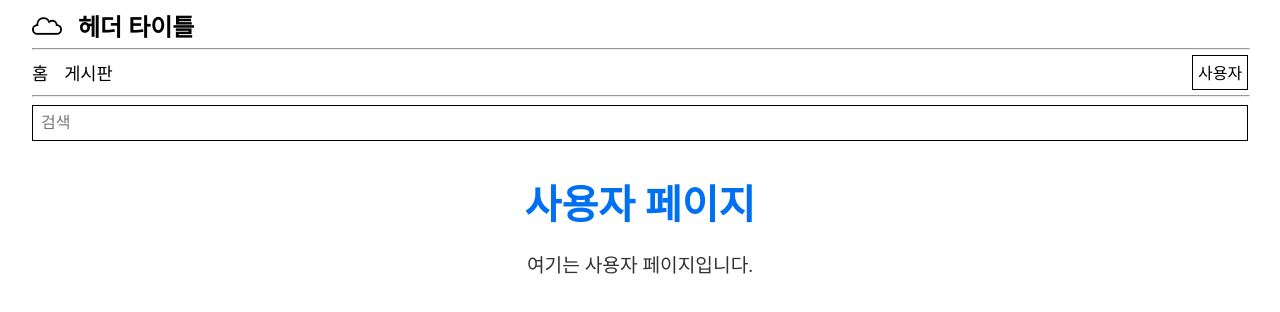
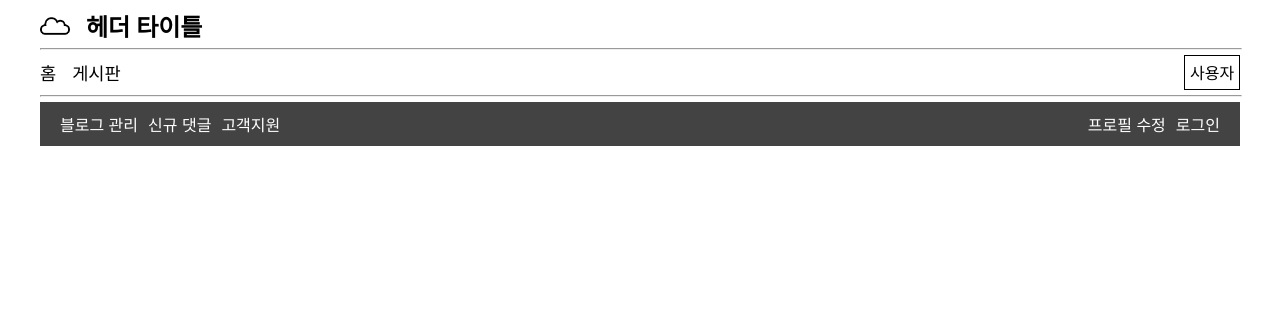
Before and after one commit to 2024-1-Capstone-Design-1/frontend, a Next.js app: page /user in a window 1280 px wide. Shown: the top 312 px of the page. Built offline with nearby package versions, Linux system fonts and the light colour scheme.

Commit message:
Add User Header

```diff
--- a/src/components/Header.js
+++ b/src/components/Header.js
@@ -1,7 +1,7 @@
 import { useRouter } from 'next/router'; // useRouter 훅 임포트
 
 // Header 컴포넌트를 정의함
-export default function Header() {
+export default function Header({ disableSearch }) {
   const router = useRouter(); // useRouter 훅 사용
 
   // Home과 게시판 버튼 클릭 시 콘솔 로그를 출력하는 함수 정의
@@ -12,6 +12,7 @@ export default function Header() {
 
   return (
     <header style={headerStyle}>
+      <div style={headerContentStyle}>
         <div style={logoContainerStyle}>
           <img src="/logo.png" alt="Logo" style={logoStyle} /> {/* 로고 이미지 */}
           <h1 style={titleStyle}>헤더 타이틀</h1> {/* 헤더 타이틀 */}
@@ -25,8 +26,11 @@ export default function Header() {
           <a href="#" style={userButtonStyle} onClick={() => handleClick('user')}>사용자</a> {/* '사용자' 버튼 */}
         </nav>
         <hr style={dividerStyle} /> {/* 가로 구분선 */}
+        {!disableSearch && (  // 검색창 비활성화가 아닐 때만 검색창을 렌더링
           <div style={searchContainerStyle}>
             <input type="text" placeholder="검색" style={searchInputStyle} /> {/* 검색창 */}
+          </div>
+        )}
       </div>
     </header>
   );
@@ -35,11 +39,18 @@ export default function Header() {
 // 스타일 객체 정의
 const headerStyle = {
   display: 'flex', // 플렉스 박스 사용
+  justifyContent: 'center', // 중앙 정렬
+  width: '100%', // 전체 너비 사용
+  boxSizing: 'border-box', // 패딩을 포함하여 박스 크기 설정
+};
+
+const headerContentStyle = {
+  width: '100%', // 전체 너비 사용
+  maxWidth: '1440px', // 최대 너비 설정
+  display: 'flex', // 플렉스 박스 사용
   flexDirection: 'column', // 플렉스 방향을 컬럼으로 설정
   alignItems: 'flex-start', // 왼쪽 정렬
-  padding: '0 1rem', // 좌우 패딩 설정
-  width: '100%', // 전체 너비 사용
-  maxWidth: '1440px', // 최대 너비 설정
+  // padding: '0 0rem', // 좌우 패딩 설정
   boxSizing: 'border-box', // 패딩을 포함하여 박스 크기 설정
 };
 
@@ -89,7 +100,6 @@ const userButtonStyle = {
   cursor: 'pointer', // 커서 포인터로 설정
   padding: '0.3rem 0.3rem', // 패딩 설정
   border: '1px solid #000000', // 테두리 설정
-//   borderRadius: '5px' // 테두리 반경 설정
 };
 
 const searchContainerStyle = {
--- a/src/pages/user.js
+++ b/src/pages/user.js
@@ -4,6 +4,13 @@ import Header from '../components/Header'; // Header 컴포넌트 임포트
 
 // User 함수형 컴포넌트 정의
 export default function User() {
+
+    // 버튼 클릭 시 로그를 출력하는 함수
+    const handleButtonClick = (buttonName) => {
+      console.log(`${buttonName} 버튼 클릭됨`);
+    };
+
+
   return (
     <div className={styles.container}> {/* 컨테이너 div */}
       <Head>
@@ -12,12 +19,19 @@ export default function User() {
         <link rel="icon" href="/favicon.ico" /> {/* 파비콘 */}
       </Head>
 
-      <Header /> {/* Header 컴포넌트 추가 */}
+      <Header disableSearch={true}/> {/* Header 컴포넌트 추가, 검색창 비활성화 */}
 
-      <main className={styles.main}> {/* 메인 컨텐츠 */}
-        <h1 className={styles.title}>사용자 페이지</h1>
-        <p className={styles.description}>여기는 사용자 페이지입니다.</p>
-      </main>
+      <div className={styles.userContainer}>
+        <div className={styles.leftLinks}>
+          <button className={styles.userLinkButton} onClick={() => handleButtonClick('블로그 관리')}>블로그 관리</button>
+          <button className={styles.userLinkButton} onClick={() => handleButtonClick('신규 댓글')}>신규 댓글</button>
+          <button className={styles.userLinkButton} onClick={() => handleButtonClick('고객지원')}>고객지원</button>
+        </div>
+        <div className={styles.rightLinks}>
+          <button className={styles.userLinkButton} onClick={() => handleButtonClick('프로필 수정')}>프로필 수정</button>
+          <button className={styles.userLinkButton} onClick={() => handleButtonClick('로그인')}>로그인</button>
+        </div>
+      </div>
     </div>
   );
 }
--- a/src/styles/User.module.css
+++ b/src/styles/User.module.css
@@ -1,30 +1,39 @@
+/* 컨테이너 전체에 패딩 적용 */
 .container {
-    min-height: 100vh;
-    padding: 0 0.5rem;
-    display: flex;
-    flex-direction: column;
-    justify-content: flex-start;
-    align-items: center;
-  }
+  padding: 0 2rem; /* 좌우 2rem 패딩 적용 */
+}
 
-  .main {
-    padding: 2rem 0;
-    flex: 1;
-    display: flex;
-    flex-direction: column;
-    justify-content: flex-start;
-    align-items: center;
-    width: 100%;
-    max-width: 800px;
-  }
+/* 유저 컨테이너 스타일 */
+.userContainer {
+  display: flex; /* 플렉스박스를 사용하여 자식 요소 배치 */
+  justify-content: space-between; /* 자식 요소 사이의 공간을 동일하게 분배 */
+  align-items: center; /* 자식 요소들을 수직 중앙 정렬 */
+  padding: 10px 20px; /* 내부 여백 설정 */
+  background-color: #434343; /* 배경 색상 설정 */
+  max-width: 1440px; /* 최대 너비 설정 */
+  margin: 0 auto; /* 가운데 정렬 */
+  box-sizing: border-box; /* 패딩과 테두리를 포함한 전체 너비 설정 */
+}
 
-  .title {
-    margin: 0;
-    font-size: 2.5rem;
-    color: #0070f3;
-  }
+/* 왼쪽 링크들 스타일 */
+.leftLinks,
+.rightLinks {
+  display: flex; /* 플렉스박스를 사용하여 자식 요소 배치 */
+  gap: 10px; /* 자식 요소들 사이의 간격 설정 */
+}
 
-  .description {
-    font-size: 1.2rem;
-    color: #333;
-  }
+/* 텍스트 버튼 스타일 */
+.userLinkButton {
+  background: none; /* 배경색 없음 */
+  border: none; /* 테두리 없음 */
+  color: #ffffff; /* 텍스트 색상 */
+  font-size: 16px; /* 폰트 크기 설정 */
+  cursor: pointer; /* 커서 모양 설정 */
+  padding: 0; /* 내부 여백 없음 */
+  text-decoration: none; /* 텍스트 데코레이션 없음 */
+}
+
+/* 텍스트 버튼에 마우스를 올렸을 때 색상 변경 */
+.userLinkButton:hover {
+  color: #9fc5ee; /* 텍스트 색상 변경 */
+}
```
Also changed, not shown: src/styles/index.module.css (+6 -4 lines). Lines whose indentation alone changed are shown as unchanged.
